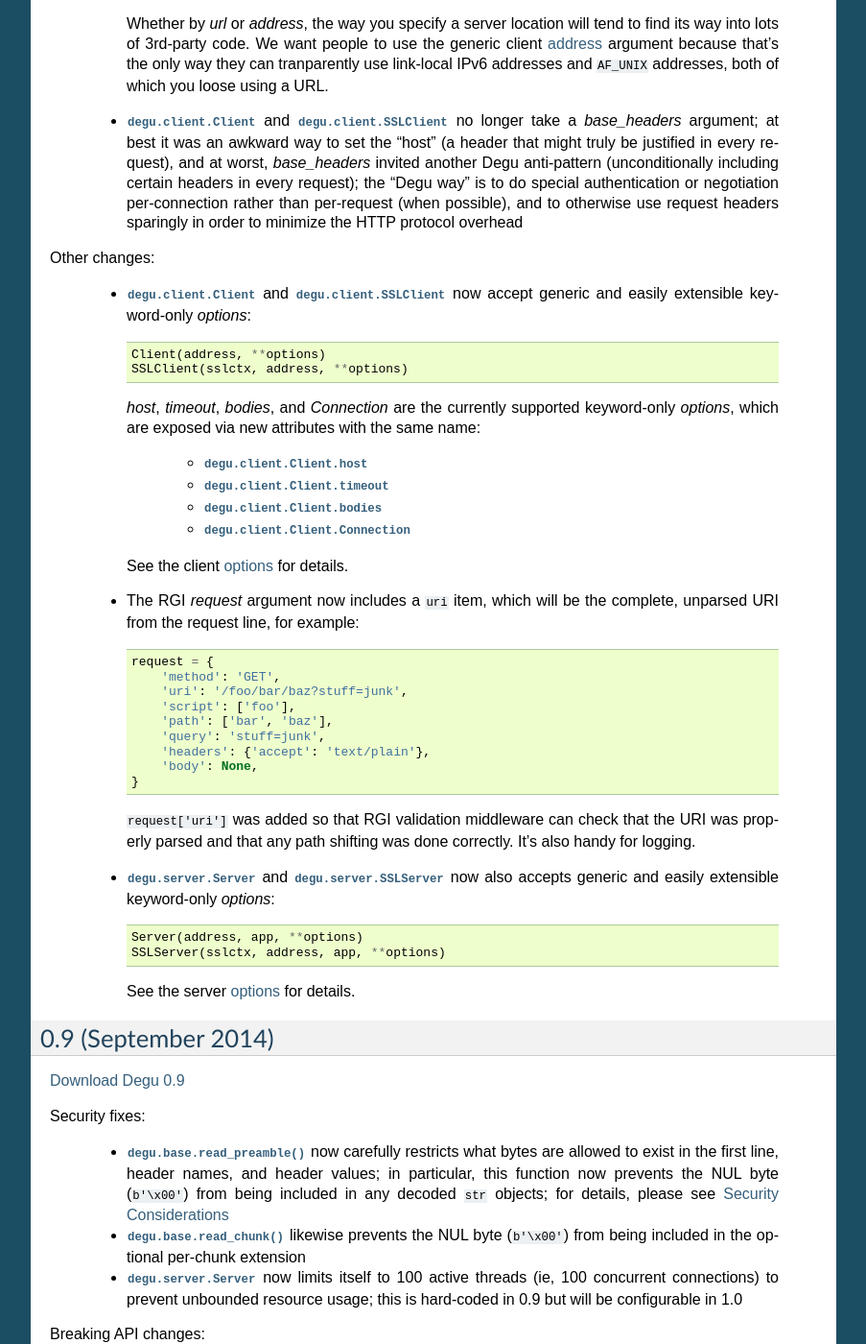
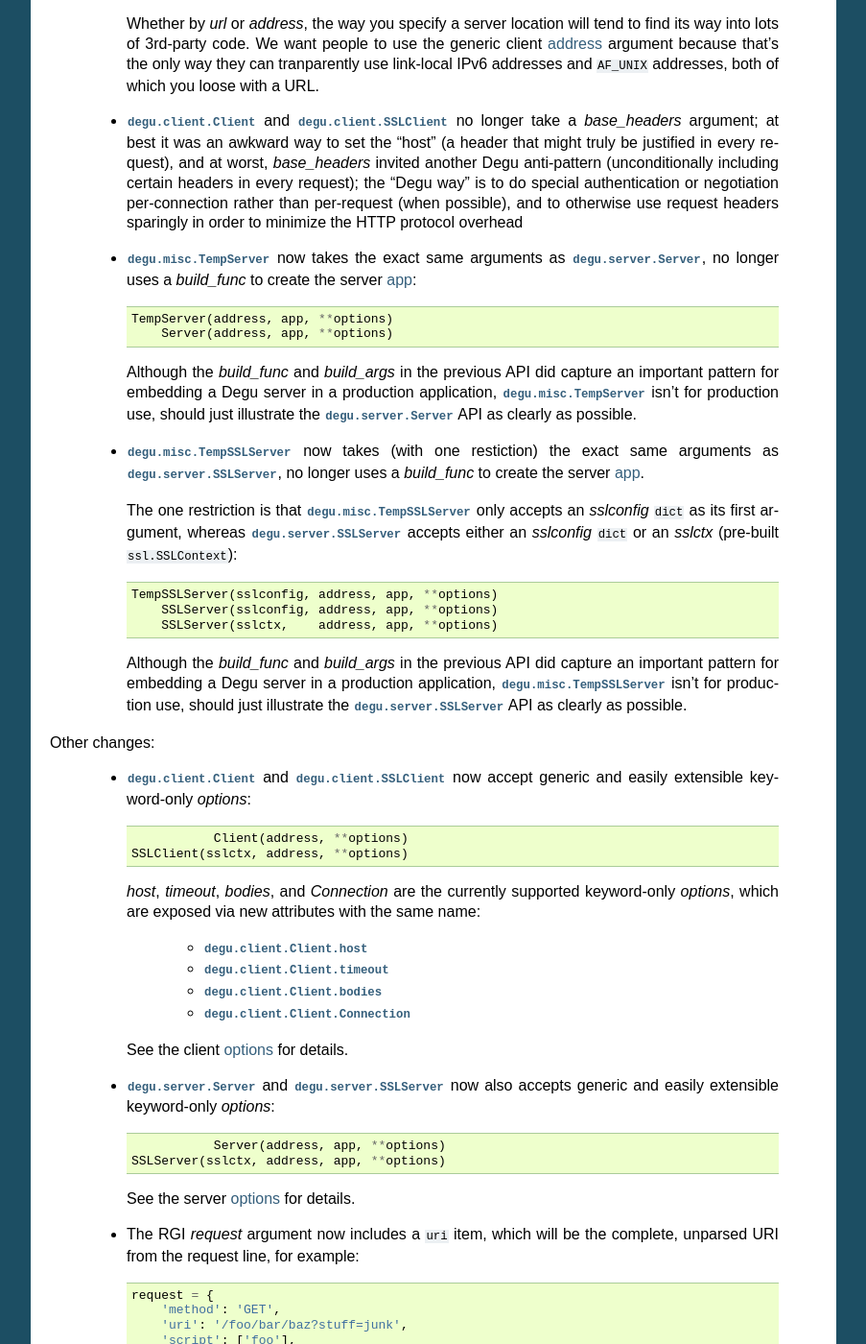
Before and after one commit to json420/degu, a Sphinx documentation site: the page built from doc/changelog.rst, in a window 1280 px wide and 1400 px high, scrolled down 1552 px. Shown: the whole window at 96% size, without its empty margins (198-1101 px from the left). Built offline with Sphinx 7.4.7, drawn with Linux system fonts in a browser that asks for light colours; some of the changed text lies outside the part shown.

Commit message:
Add changelog details about TempServer/TempSSLServer

```diff
--- a/doc/changelog.rst
+++ b/doc/changelog.rst
@@ -91,7 +91,7 @@ Breaking API changes:
         will tend to find its way into lots of 3rd-party code.  We want people
         to use the generic client :ref:`client-address` argument because that's
         the only way they can tranparently use link-local IPv6 addresses and
-        ``AF_UNIX`` addresses, both of which you loose using a URL.
+        ``AF_UNIX`` addresses, both of which you loose with a URL.
 
     *   :class:`degu.client.Client` and :class:`degu.client.SSLClient` no longer
         take a *base_headers* argument; at best it was an awkward way to set the
@@ -102,13 +102,46 @@ Breaking API changes:
         per-request (when possible), and to otherwise use request headers
         sparingly in order to minimize the HTTP protocol overhead
 
+    *   :class:`degu.misc.TempServer` now takes the exact same arguments as
+        :class:`degu.server.Server`, no longer uses a *build_func* to create
+        the server :ref:`server-app`::
+
+            TempServer(address, app, **options)
+                Server(address, app, **options)
+
+        Although the *build_func* and *build_args* in the previous API did
+        capture an important pattern for embedding a Degu server in a production
+        application, :class:`degu.misc.TempServer` isn't for production use,
+        should just illustrate the :class:`degu.server.Server` API as clearly as
+        possible.
+
+    *   :class:`degu.misc.TempSSLServer` now takes (with one restiction) the
+        exact same arguments as :class:`degu.server.SSLServer`, no longer uses a
+        *build_func* to create the server :ref:`server-app`.
+
+        The one restriction is that :class:`degu.misc.TempSSLServer` only
+        accepts an *sslconfig* ``dict`` as its first argument, whereas
+        :class:`degu.server.SSLServer` accepts either an *sslconfig* ``dict`` or
+        an *sslctx* (pre-built ``ssl.SSLContext``)::
+
+            TempSSLServer(sslconfig, address, app, **options)
+                SSLServer(sslconfig, address, app, **options)
+                SSLServer(sslctx,    address, app, **options)
+
+        Although the *build_func* and *build_args* in the previous API did
+        capture an important pattern for embedding a Degu server in a production
+        application, :class:`degu.misc.TempSSLServer` isn't for production use,
+        should just illustrate the :class:`degu.server.SSLServer` API as clearly
+        as possible.
+
+
 
 Other changes:
 
     *   :class:`degu.client.Client` and :class:`degu.client.SSLClient` now
         accept generic and easily extensible keyword-only *options*::
 
-            Client(address, **options)
+                       Client(address, **options)
             SSLClient(sslctx, address, **options)
 
         *host*, *timeout*, *bodies*, and *Connection* are the currently
@@ -121,6 +154,16 @@ Other changes:
             * :attr:`degu.client.Client.Connection`
 
         See the client :ref:`client-options` for details.
+
+
+    *   :class:`degu.server.Server` and :class:`degu.server.SSLServer` now also
+        accepts generic and easily extensible keyword-only *options*::
+
+                       Server(address, app, **options)
+            SSLServer(sslctx, address, app, **options)
+
+        See the server :ref:`server-options` for details.
+
 
     *   The RGI *request* argument now includes a ``uri`` item, which will be
         the complete, unparsed URI from the request line, for example::
```
Also changed, not shown: other parts of doc/changelog.rst (+1 -9 lines).
